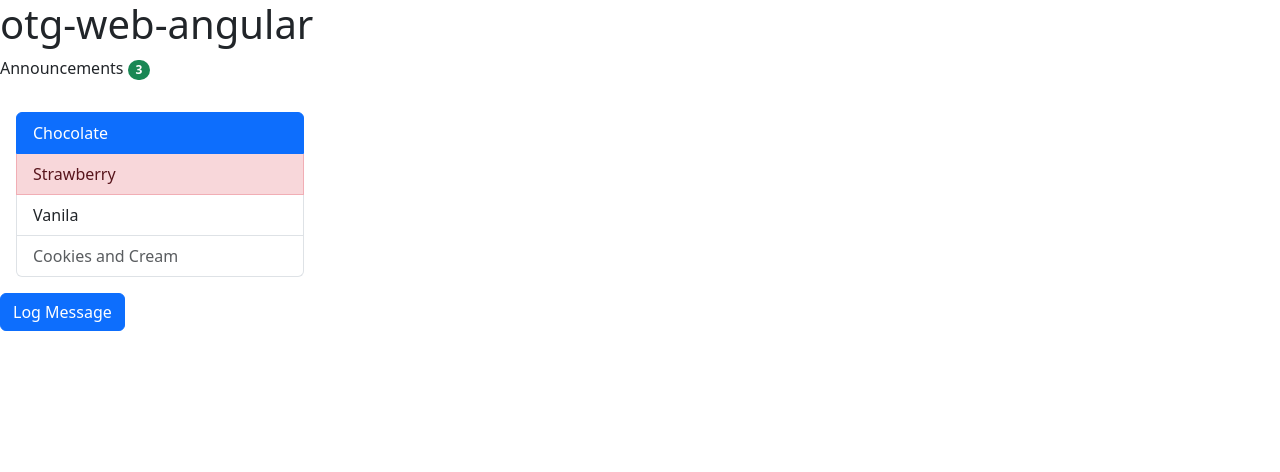
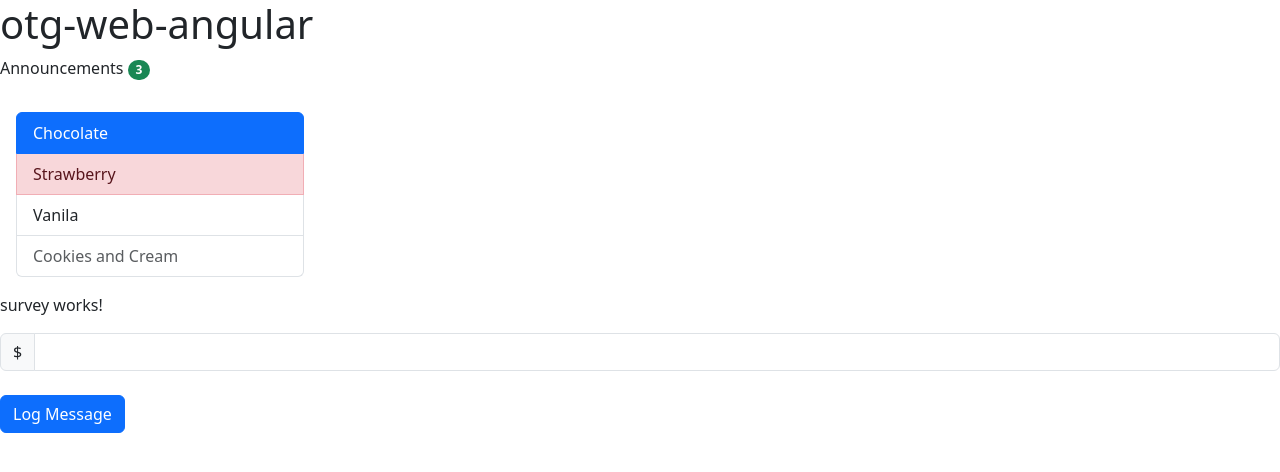
Before and after one commit to lcheunglci/web-on-the-go, an Angular app in the folder otg-web-angular/: page /survey in a window 1280 px wide. Before the commit this address led to /. Shown: the top 472 px of the page. Built offline with nearby package versions, Linux system fonts and the light colour scheme.

Commit message:
Add survey component and route

```diff
--- a/otg-web-angular/src/app/app.routes.ts
+++ b/otg-web-angular/src/app/app.routes.ts
@@ -15,4 +15,8 @@ export const routes: Routes = [
     loadComponent: () =>
       import('./page/products/products.component').then((m) => m.ProductsComponent),
   },
+  {
+    path: 'survey',
+    loadComponent: () => import('./survey/survey.component').then((m) => m.SurveyComponent),
+  },
 ];
--- /dev/null
+++ b/otg-web-angular/src/app/survey/survey.component.html
@@ -0,0 +1,6 @@
+<p>survey works!</p>
+
+<div class="mb-4 input-group">
+  <span class="input-group-text">$</span>
+  <input type="text" class="form-control" />
+</div>
```
Also changed, not shown: otg-web-angular/src/app/survey/survey.component.ts (added, +11 -0 lines), otg-web-angular/src/app/survey/survey.component.scss (added), 1 other file (tests, documents, lock files or other folders).
